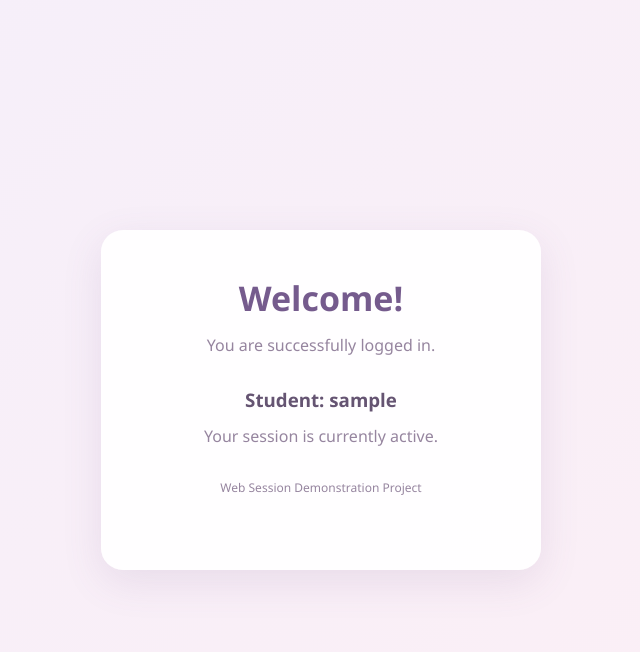
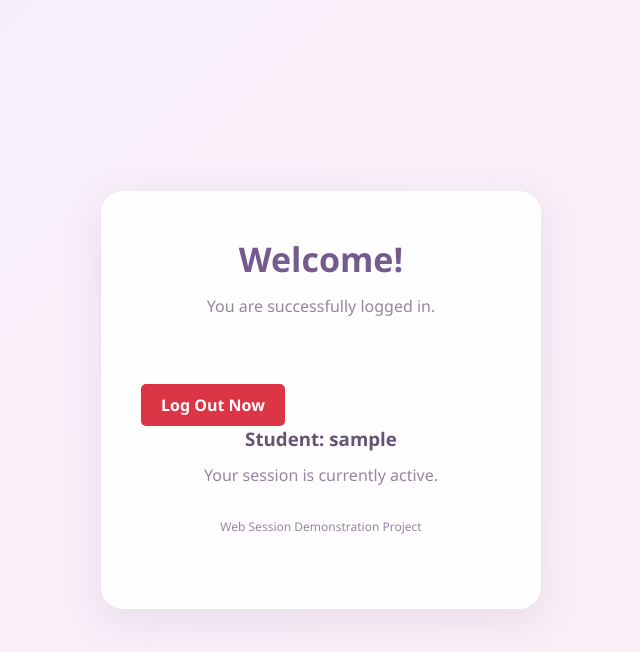
Before and after one commit to atnasiya19/Web-Session-Assignment, a Flask app: template templates/dashboard.html in a window 1280 px wide. Shown: the top 652 px of the page, without its empty margins (319-959 px from the left). Run offline with Flask 3, Linux system fonts and the light colour scheme; the template is opened without the code that fills it: most values are stand-ins (such as "Sample title", 1, 10 or a date in 2020).

Commit message:
Update dashboard.html

```diff
--- a/templates/dashboard.html
+++ b/templates/dashboard.html
@@ -15,6 +15,11 @@
 
             <p>You are successfully logged in.</p>
 
+            <br>
+            <a href="/logout" style="display: inline-block; padding: 10px 20px; background-color: #dc3545; color: white; text-decoration: none; border-radius: 5px; font-weight: bold; text-align: center; margin-top: 15px;">
+                Log Out Now
+            </a>
+
             <h3>Student: {{ username }}</h3>
 
             <p>Your session is currently active.</p>
```
